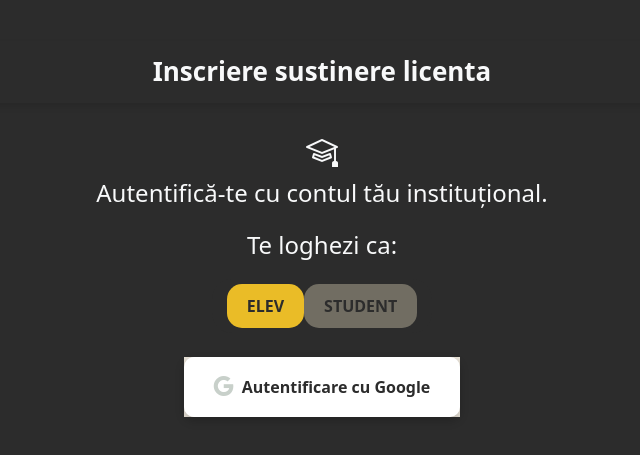
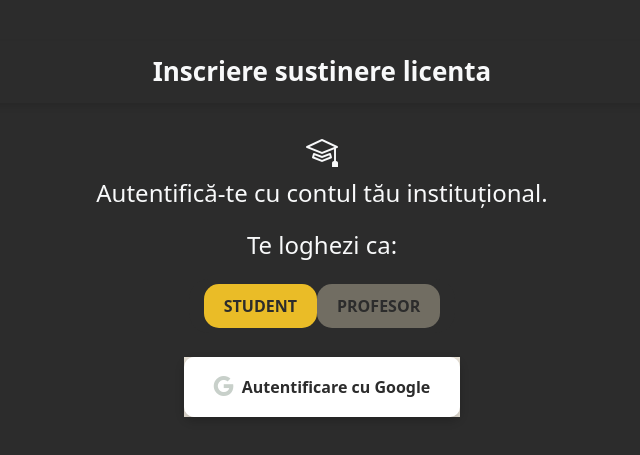
Before and after one commit to AndreiAlin1/Proiect-TW, a React (Create React App) app: page / in a window 1280 px wide. Shown: the part 171-626 px from the top of the page, without its empty margins (318-958 px from the left). Built offline with nearby package versions, Linux system fonts and the light colour scheme.

Commit message:
elev/student fixed

```diff
--- a/src/Components/LoginScreen.jsx
+++ b/src/Components/LoginScreen.jsx
@@ -1,7 +1,7 @@
 import React, { useState } from "react";
 
 function LoginScreen({ onLoggingIn }) {
-  const [role, setRole] = useState("ELEV");
+  const [role, setRole] = useState("STUDENT");
 
   const handleLogin = () => {
     alert(`Autentificare simulată ca ${role}!`);
@@ -28,19 +28,19 @@ function LoginScreen({ onLoggingIn }) {
         <div className="roleSwitch">
           <span
             className={`roleOption ${
-              role === "ELEV" ? "activeOption" : "inactiveOption"
-            }`}
-            onClick={() => setRole("ELEV")}
-          >
-            ELEV
-          </span>
-          <span
-            className={`roleOption ${
               role === "STUDENT" ? "activeOption" : "inactiveOption"
             }`}
             onClick={() => setRole("STUDENT")}
           >
             STUDENT
+          </span>
+          <span
+            className={`roleOption ${
+              role === "PROFESOR" ? "activeOption" : "inactiveOption"
+            }`}
+            onClick={() => setRole("PROFESOR")}
+          >
+            PROFESOR
           </span>
         </div>
       </div>
```
